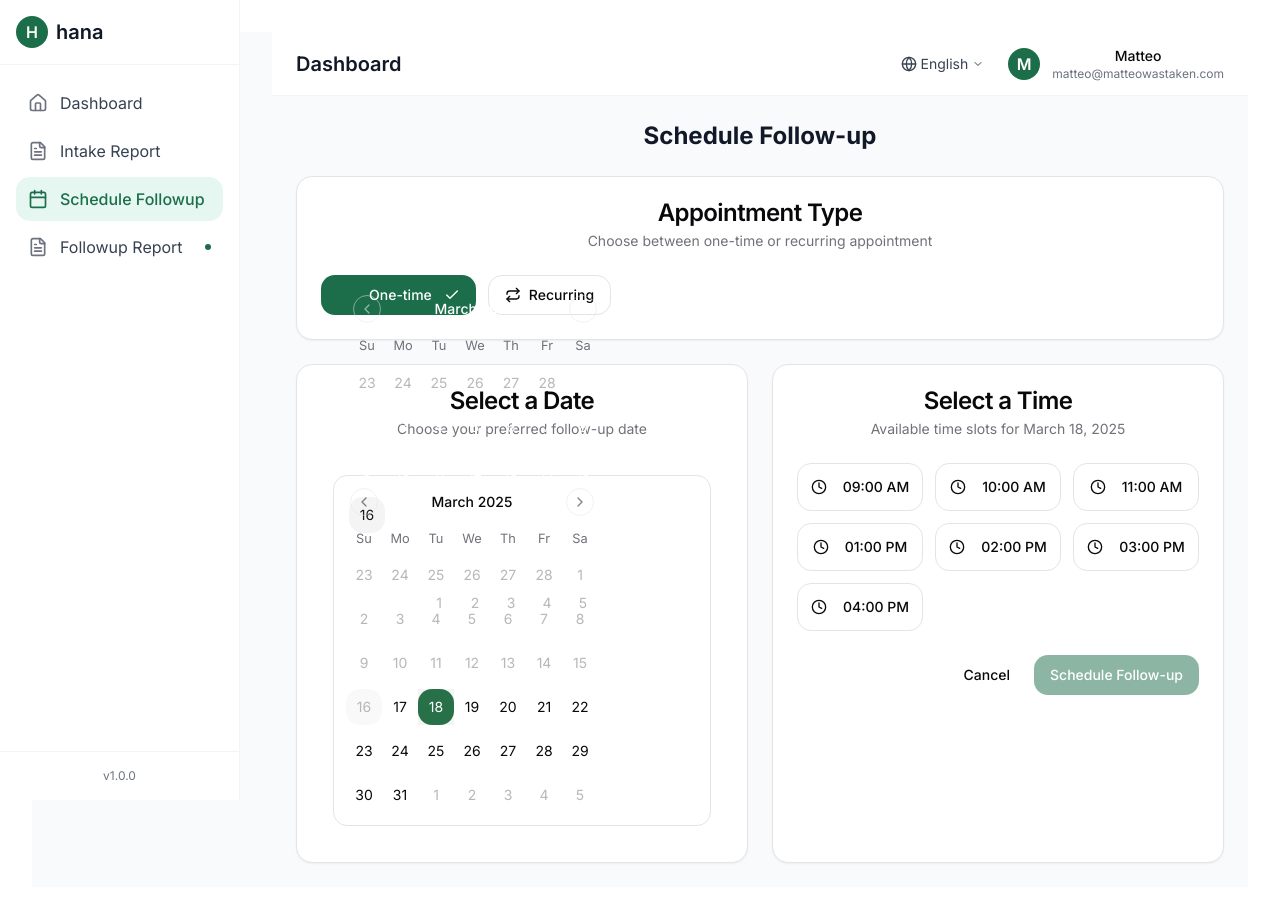
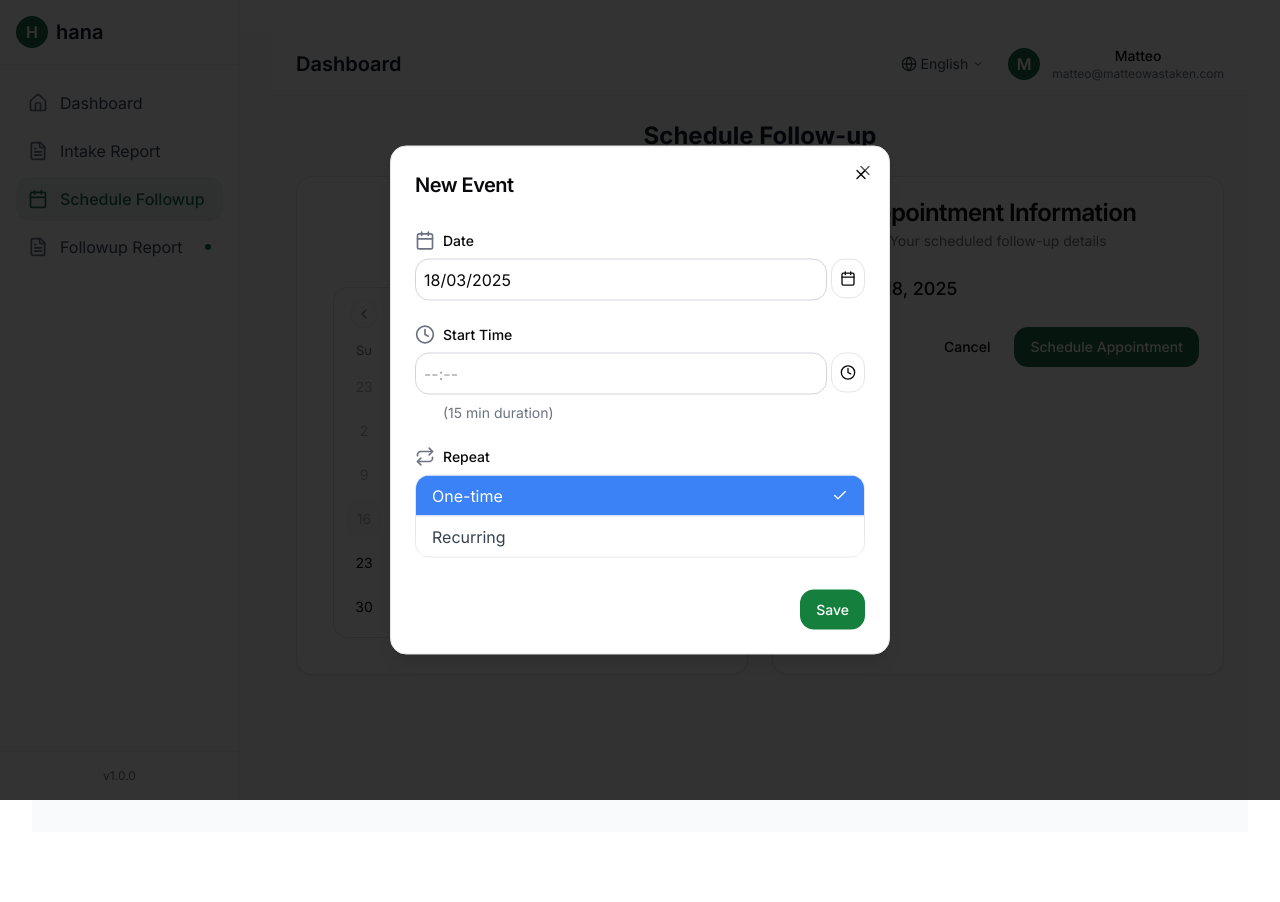
Before and after one commit to mhaihq/dashboard-grove-connector-85, a React (Vite) app: page /schedule-followup in a window 1280 px wide. Both pictures are taken after a click on the button "18". Shown: the top 902 px of the page. After the commit the page ends 864 px from the top, so only its background shows below. Built offline with nearby package versions, Linux system fonts and the light colour scheme.

Commit message:
Fix code issues
The code has some issues that need to be fixed.

```diff
--- a/src/pages/ScheduleFollowup.tsx
+++ b/src/pages/ScheduleFollowup.tsx
@@ -5,7 +5,7 @@ import { DashboardHeader } from '@/components/DashboardHeader';
 import { Calendar } from '@/components/ui/calendar';
 import { Card, CardContent, CardDescription, CardFooter, CardHeader, CardTitle } from '@/components/ui/card';
 import { Button } from '@/components/ui/button';
-import { Clock, Calendar as CalendarIcon, CheckCircle, Repeat, Check } from 'lucide-react';
+import { Clock, Calendar as CalendarIcon, CheckCircle, Repeat, Check, X } from 'lucide-react';
 import { format } from 'date-fns';
 import { cn } from '@/lib/utils';
 import { toast } from '@/hooks/use-toast';
@@ -16,6 +16,20 @@ import {
   SelectTrigger,
   SelectValue,
 } from "@/components/ui/select";
+import {
+  Dialog,
+  DialogContent,
+  DialogHeader,
+  DialogTitle,
+  DialogFooter,
+} from "@/components/ui/dialog";
+import {
+  DropdownMenu,
+  DropdownMenuContent,
+  DropdownMenuItem,
+  DropdownMenuTrigger,
+} from "@/components/ui/dropdown-menu";
+import { Checkbox } from "@/components/ui/checkbox";
 
 const ScheduleFollowup = () => {
   const userName = "Matteo";
@@ -25,6 +39,8 @@ const ScheduleFollowup = () => {
   const [selectedTime, setSelectedTime] = useState<string | null>(null);
   const [recurrenceType, setRecurrenceType] = useState<string>("one-time");
   const [recurrenceFrequency, setRecurrenceFrequency] = useState<string>("weekly");
+  const [isModalOpen, setIsModalOpen] = useState<boolean>(false);
+  const [timeInput, setTimeInput] = useState<string>("");
 
   const availableTimes = [
     '09:00 AM', '10:00 AM', '11:00 AM',
@@ -55,6 +71,12 @@ const ScheduleFollowup = () => {
         </Button>
       ),
     });
+    setIsModalOpen(false);
+  };
+
+  const handleDateClick = (selectedDate: Date) => {
+    setDate(selectedDate);
+    setIsModalOpen(true);
   };
 
   return (
@@ -71,60 +93,6 @@ const ScheduleFollowup = () => {
           <div className="max-w-6xl mx-auto">
             <h1 className="text-2xl font-bold text-gray-900 mb-6">Schedule Follow-up</h1>
 
-            <Card className="shadow-sm mb-6">
-              <CardHeader>
-                <CardTitle>Appointment Type</CardTitle>
-                <CardDescription>Choose between one-time or recurring appointment</CardDescription>
-              </CardHeader>
-              <CardContent>
-                <div className="flex flex-wrap gap-3">
-                  <Button
-                    variant={recurrenceType === "one-time" ? "default" : "outline"}
-                    onClick={() => setRecurrenceType("one-time")}
-                    className={cn(
-                      "flex gap-2 px-4",
-                      recurrenceType === "one-time" && "bg-hana-green hover:bg-hana-green/90"
-                    )}
-                  >
-                    <Calendar className="h-4 w-4" />
-                    <span>One-time</span>
-                    {recurrenceType === "one-time" && <Check className="h-4 w-4 ml-1" />}
-                  </Button>
-                  <Button
-                    variant={recurrenceType === "recurring" ? "default" : "outline"}
-                    onClick={() => setRecurrenceType("recurring")}
-                    className={cn(
-                      "flex gap-2 px-4",
-                      recurrenceType === "recurring" && "bg-hana-green hover:bg-hana-green/90"
-                    )}
-                  >
-                    <Repeat className="h-4 w-4" />
-                    <span>Recurring</span>
-                    {recurrenceType === "recurring" && <Check className="h-4 w-4 ml-1" />}
-                  </Button>
-                </div>
-
-                {recurrenceType === "recurring" && (
-                  <div className="mt-4">
-                    <label className="block text-sm font-medium text-gray-700 mb-2">
-                      Recurrence Frequency
-                    </label>
-                    <Select value={recurrenceFrequency} onValueChange={setRecurrenceFrequency}>
-                      <SelectTrigger className="w-full sm:w-[250px]">
-                        <SelectValue placeholder="Select frequency" />
-                      </SelectTrigger>
-                      <SelectContent>
-                        <SelectItem value="daily">Daily</SelectItem>
-                        <SelectItem value="weekly">Weekly</SelectItem>
-                        <SelectItem value="bi-weekly">Bi-weekly</SelectItem>
-                        <SelectItem value="monthly">Monthly</SelectItem>
-                      </SelectContent>
-                    </Select>
-                  </div>
-                )}
-              </CardContent>
-            </Card>
-
             <div className="grid grid-cols-1 lg:grid-cols-2 gap-6">
               <Card className="shadow-sm">
                 <CardHeader>
@@ -136,7 +104,7 @@ const ScheduleFollowup = () => {
                     <Calendar
                       mode="single"
                       selected={date}
-                      onSelect={setDate}
+                      onSelect={handleDateClick}
                       disabled={(date) => date < new Date() || date > new Date(new Date().setMonth(new Date().getMonth() + 2))}
                       className="rounded-md border pointer-events-auto"
                     />
@@ -146,49 +114,188 @@ const ScheduleFollowup = () => {
 
               <Card className="shadow-sm">
                 <CardHeader>
-                  <CardTitle>Select a Time</CardTitle>
-                  <CardDescription>Available time slots for {date ? format(date, 'MMMM d, yyyy') : 'your selected date'}</CardDescription>
+                  <CardTitle>Appointment Information</CardTitle>
+                  <CardDescription>Your scheduled follow-up details</CardDescription>
                 </CardHeader>
                 <CardContent>
-                  <div className="grid grid-cols-2 sm:grid-cols-3 gap-3">
-                    {date ? (
-                      availableTimes.map((time) => (
-                        <Button
-                          key={time}
-                          variant={selectedTime === time ? "default" : "outline"}
-                          className={cn(
-                            "h-12",
-                            selectedTime === time && "border-hana-green bg-hana-lightGreen text-hana-green hover:bg-hana-lightGreen hover:text-hana-green"
-                          )}
-                          onClick={() => setSelectedTime(time)}
-                        >
-                          <Clock className="mr-2 h-4 w-4" />
-                          {time}
-                        </Button>
-                      ))
-                    ) : (
-                      <div className="col-span-3 text-center py-8 text-gray-500">
-                        <CalendarIcon className="mx-auto h-12 w-12 opacity-30 mb-3" />
-                        <p>Please select a date first</p>
+                  {date ? (
+                    <div className="space-y-4">
+                      <div className="flex items-center gap-2">
+                        <CalendarIcon className="h-5 w-5 text-gray-500" />
+                        <span className="text-lg font-medium">{format(date, 'MMMM d, yyyy')}</span>
                       </div>
-                    )}
-                  </div>
+
+                      {selectedTime && (
+                        <div className="flex items-center gap-2">
+                          <Clock className="h-5 w-5 text-gray-500" />
+                          <span className="text-lg font-medium">{selectedTime}</span>
+                        </div>
+                      )}
+
+                      {recurrenceType === "recurring" && (
+                        <div className="flex items-center gap-2">
+                          <Repeat className="h-5 w-5 text-gray-500" />
+                          <span className="text-lg font-medium">Recurring {recurrenceFrequency}</span>
+                        </div>
+                      )}
+                    </div>
+                  ) : (
+                    <div className="text-center py-8 text-gray-500">
+                      <CalendarIcon className="mx-auto h-12 w-12 opacity-30 mb-3" />
+                      <p>Please select a date to schedule your follow-up</p>
+                    </div>
+                  )}
                 </CardContent>
-                <CardFooter className="flex justify-end gap-2">
-                  <Button variant="ghost">Cancel</Button>
-                  <Button
-                    onClick={handleSchedule}
-                    disabled={!date || !selectedTime}
-                    className="bg-hana-green hover:bg-hana-green/90 text-white"
-                  >
-                    Schedule Follow-up
-                  </Button>
-                </CardFooter>
+                {date && (
+                  <CardFooter className="flex justify-end gap-2">
+                    <Button variant="ghost" onClick={() => {
+                      setDate(undefined);
+                      setSelectedTime(null);
+                    }}>
+                      Cancel
+                    </Button>
+                    <Button
+                      onClick={() => setIsModalOpen(true)}
+                      className="bg-hana-green hover:bg-hana-green/90 text-white"
+                    >
+                      {selectedTime ? 'Edit Appointment' : 'Schedule Appointment'}
+                    </Button>
+                  </CardFooter>
+                )}
               </Card>
             </div>
           </div>
         </main>
       </div>
+
+      <Dialog open={isModalOpen} onOpenChange={setIsModalOpen}>
+        <DialogContent className="sm:max-w-[500px]">
+          <div className="absolute right-4 top-4">
+            <Button
+              variant="ghost"
+              className="h-6 w-6 p-0"
+              onClick={() => setIsModalOpen(false)}
+            >
+              <X className="h-4 w-4" />
+            </Button>
+          </div>
+
+          <DialogHeader>
+            <DialogTitle className="text-xl">New Event</DialogTitle>
+          </DialogHeader>
+
+          <div className="space-y-6 py-4">
+            <div className="space-y-2">
+              <div className="flex items-center">
+                <CalendarIcon className="mr-2 h-5 w-5 text-gray-500" />
+                <label className="text-sm font-medium">Date</label>
+              </div>
+              <div className="flex">
+                <input
+                  type="text"
+                  className="w-full rounded-md border border-gray-300 p-2"
+                  value={date ? format(date, 'dd/MM/yyyy') : ''}
+                  readOnly
+                />
+                <Button className="ml-1 p-2" variant="outline" onClick={() => setIsModalOpen(false)}>
+                  <CalendarIcon className="h-5 w-5" />
+                </Button>
+              </div>
+            </div>
+
+            <div className="space-y-2">
+              <div className="flex items-center">
+                <Clock className="mr-2 h-5 w-5 text-gray-500" />
+                <label className="text-sm font-medium">Start Time</label>
+              </div>
+              <div className="flex">
+                <input
+                  type="text"
+                  className="w-full rounded-md border border-gray-300 p-2"
+                  placeholder="--:--"
+                  value={timeInput}
+                  onChange={(e) => setTimeInput(e.target.value)}
+                />
+                <DropdownMenu>
+                  <DropdownMenuTrigger asChild>
+                    <Button className="ml-1 p-2" variant="outline">
+                      <Clock className="h-5 w-5" />
+                    </Button>
+                  </DropdownMenuTrigger>
+                  <DropdownMenuContent className="w-56">
+                    {availableTimes.map((time) => (
+                      <DropdownMenuItem
+                        key={time}
+                        onClick={() => {
+                          setSelectedTime(time);
+                          setTimeInput(time);
+                        }}
+                      >
+                        {time}
+                      </DropdownMenuItem>
+                    ))}
+                  </DropdownMenuContent>
+                </DropdownMenu>
+              </div>
+              <div className="pl-7 text-sm text-gray-500">(15 min duration)</div>
+            </div>
+
+            <div className="space-y-2">
+              <div className="flex items-center">
+                <Repeat className="mr-2 h-5 w-5 text-gray-500" />
+                <label className="text-sm font-medium">Repeat</label>
+              </div>
+              <div className="border border-gray-200 rounded-md overflow-hidden">
+                <button
+                  className={cn(
+                    "w-full px-4 py-2 text-left flex items-center justify-between",
+                    recurrenceType === "one-time" ? "bg-blue-500 text-white" : "bg-white text-gray-700"
+                  )}
+                  onClick={() => setRecurrenceType("one-time")}
+                >
+                  <span>One-time</span>
+                  {recurrenceType === "one-time" && <Check className="h-4 w-4" />}
+                </button>
+                <button
+                  className={cn(
+                    "w-full px-4 py-2 text-left flex items-center justify-between border-t border-gray-200",
+                    recurrenceType === "recurring" ? "bg-blue-500 text-white" : "bg-white text-gray-700"
+                  )}
+                  onClick={() => setRecurrenceType("recurring")}
+                >
+                  <span>Recurring</span>
+                  {recurrenceType === "recurring" && <Check className="h-4 w-4" />}
+                </button>
+              </div>
+
+              {recurrenceType === "recurring" && (
+                <div className="pl-7 pt-2">
+                  <Select value={recurrenceFrequency} onValueChange={setRecurrenceFrequency}>
+                    <SelectTrigger className="w-full">
+                      <SelectValue placeholder="Select frequency" />
+                    </SelectTrigger>
+                    <SelectContent>
+                      <SelectItem value="daily">Daily</SelectItem>
+                      <SelectItem value="weekly">Weekly</SelectItem>
+                      <SelectItem value="bi-weekly">Bi-weekly</SelectItem>
+                      <SelectItem value="monthly">Monthly</SelectItem>
+                    </SelectContent>
+                  </Select>
+                </div>
+              )}
+            </div>
+          </div>
+
+          <DialogFooter>
+            <Button
+              className="bg-green-700 hover:bg-green-800 text-white"
+              onClick={handleSchedule}
+            >
+              Save
+            </Button>
+          </DialogFooter>
+        </DialogContent>
+      </Dialog>
     </div>
   );
 };
```
